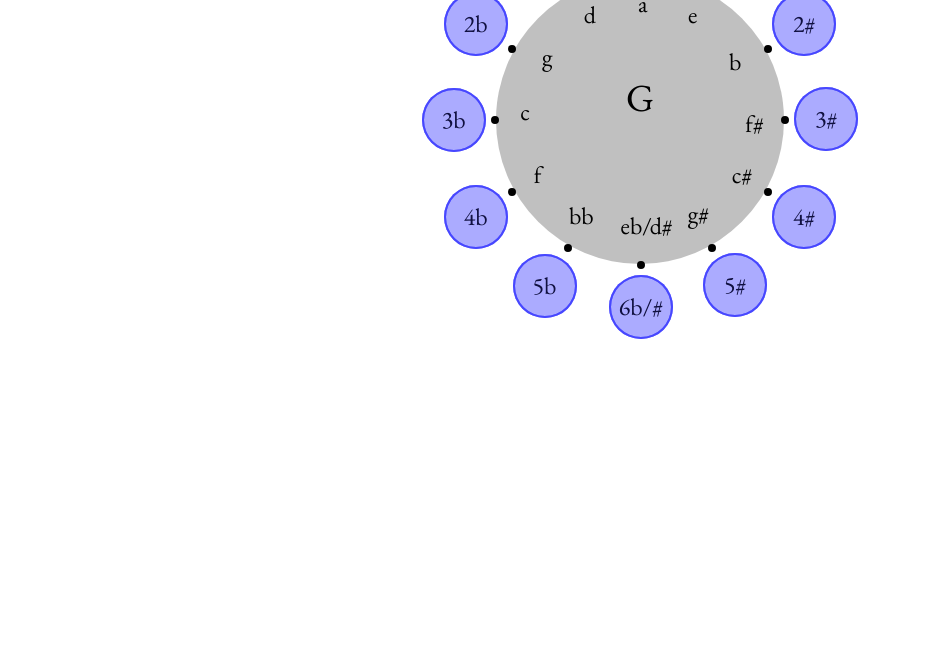
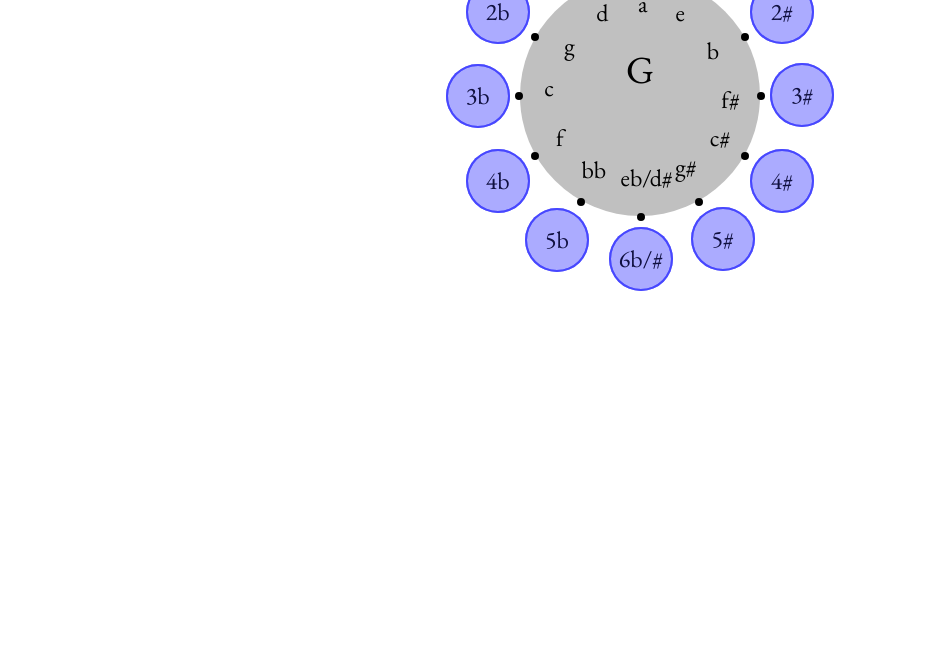
Before and after one commit to windgazer/QuizOfQuints, a plain HTML site: page index.html in a window 1280 px wide. Shown: the part 152-800 px from the top of the page, without its empty margins (0-933 px from the left). Drawn offline with nearby package versions, Linux system fonts and the light colour scheme.

Commit message:
Liking the UI at 12.5em

```diff
--- a/style/layout.css
+++ b/style/layout.css
@@ -9,8 +9,8 @@ ul {
 	list-style: none;
 
 	position: relative;
-	width: 15em;
-	height: 15em;
+	width: 12.5em;
+	height: 12.5em;
 	background: silver;
 
 	border-radius: 10em;
@@ -93,8 +93,8 @@ li > a:hover {
 }
 
 .pos2 {
-	top: 0.9em;
-	right: 3.8em;
+	top: 0.8em;
+	right: 3.2em;
 }
 .pos2::before,
 .pos2 > a {
@@ -107,8 +107,8 @@ li > a:hover {
 }
 
 .pos3 {
-	top: 3.8em;
-	right: 0.9em;
+	top: 3.2em;
+	right: 0.8em;
 }
 .pos3::before,
 .pos3 > a {
@@ -137,8 +137,8 @@ li > a:hover {
 }
 
 .pos5 {
-	bottom: 3.8em;
-	right: 0.9em;
+	bottom: 3.2em;
+	right: 0.8em;
 }
 .pos5::before,
 .pos5 > a {
@@ -151,8 +151,8 @@ li > a:hover {
 }
 
 .pos6 {
-	bottom: 0.9em;
-	right: 3.8em;
+	bottom: 0.8em;
+	right: 3.2em;
 }
 .pos6::before,
 .pos6 > a {
@@ -181,8 +181,8 @@ li > a:hover {
 }
 
 .pos8 {
-	left: 3.8em;
-	bottom: 0.9em;
+	left: 3.2em;
+	bottom: 0.8em;
 }
 .pos8::before,
 .pos8 > a {
@@ -195,8 +195,8 @@ li > a:hover {
 }
 
 .pos9 {
-	left: 0.9em;
-	bottom: 3.8em;
+	left: 0.8em;
+	bottom: 3.2em;
 }
 .pos9::before,
 .pos9 > a {
@@ -225,8 +225,8 @@ li > a:hover {
 }
 
 .pos11 {
-	top: 3.8em;
-	left: 0.9em;
+	top: 3.2em;
+	left: 0.8em;
 }
 .pos11::before,
 .pos11 > a {
@@ -239,8 +239,8 @@ li > a:hover {
 }
 
 .pos12 {
-	top: 0.9em;
-	left: 3.8em;
+	top: 0.8em;
+	left: 3.2em;
 }
 .pos12::before,
 .pos12 > a {
@@ -353,13 +353,13 @@ li > a:hover {
 	text-align: center;
 	width: 7em;
 	margin: 0 auto;
-	top: -9em;
+	top: -8.5em;
 }
 
 #question {
 	font-size: 2em;
 	margin-top: -0.5em;
-	top: -4.5em;
+	top: -4em;
 }
 
 .correct > #question {
```
